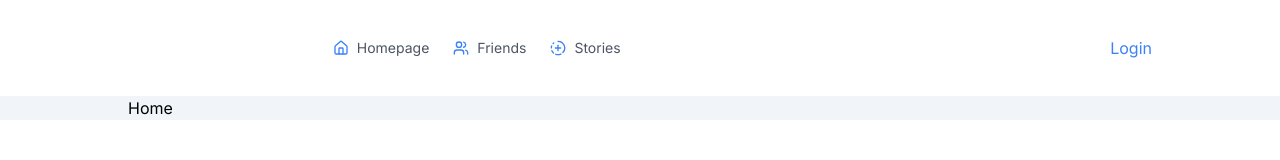
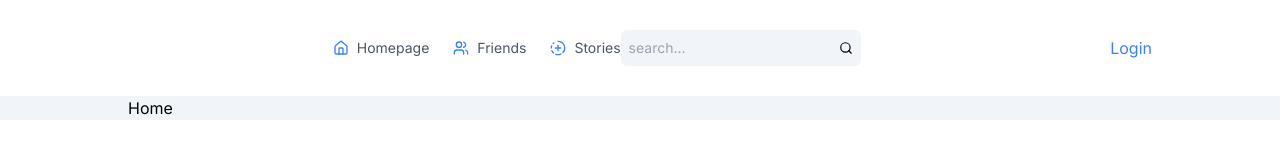
Before and after one commit to rizkiromadoni/sosiogram, a Next.js app: page / in a window 1280 px wide. Shown: the top 160 px of the page. Built offline with nearby package versions, Linux system fonts and the light colour scheme; no server answers.

Commit message:
feat: complete navigation menu

```diff
--- a/components/Navbar.tsx
+++ b/components/Navbar.tsx
@@ -1,7 +1,7 @@
 import Link from 'next/link'
 import React from 'react'
 import MobileMenu from './MobileMenu'
-import { Bell, CircleFadingPlus, House, MessageSquare, Users } from 'lucide-react'
+import { Bell, CircleFadingPlus, House, MessageSquare, Search, Users } from 'lucide-react'
 import { ClerkLoaded, ClerkLoading, SignInButton, UserButton } from '@clerk/nextjs'
 import { SignedIn, SignedOut } from '@clerk/nextjs'
 
@@ -14,7 +14,7 @@ const Navbar = () => {
             </Link>
         </div>
 
-        <div className='hidden md:flex w-[50%] text-sm'>
+        <div className='hidden md:flex w-[50%] text-sm items-center justify-between'>
             <div className='flex gap-6 text-gray-600'>
                 <Link href="#" className='flex gap-2 items-center'>
                     <House width={16} height={16} className='text-blue-500 h-4 w-4' />
@@ -29,6 +29,11 @@ const Navbar = () => {
                     <span>Stories</span>
                 </Link>
             </div>
+
+            <div className='hidden xl:flex p-2 bg-slate-100 items-center rounded-md'>
+                <input type="text" placeholder='search...' className='bg-transparent outline-none' />
+                <Search width={14} height={14} />
+            </div>
         </div>
 
         <div className='w-[30%] flex items-center gap-4 xl:gap-8 justify-end'>
@@ -37,13 +42,13 @@ const Navbar = () => {
             </ClerkLoading>
             <ClerkLoaded>
                 <SignedIn>
-                    <div className='cursor-pointer'>
+                    <div className='cursor-pointer text-slate-500'>
                         <Users width={20} height={20} />
                     </div>
-                    <div className='cursor-pointer'>
+                    <div className='cursor-pointer text-slate-500'>
                         <MessageSquare width={20} height={20} />
                     </div>
-                    <div className='cursor-pointer'>
+                    <div className='cursor-pointer text-slate-500'>
                         <Bell width={20} height={20} />
                     </div>
                     <UserButton />
```
